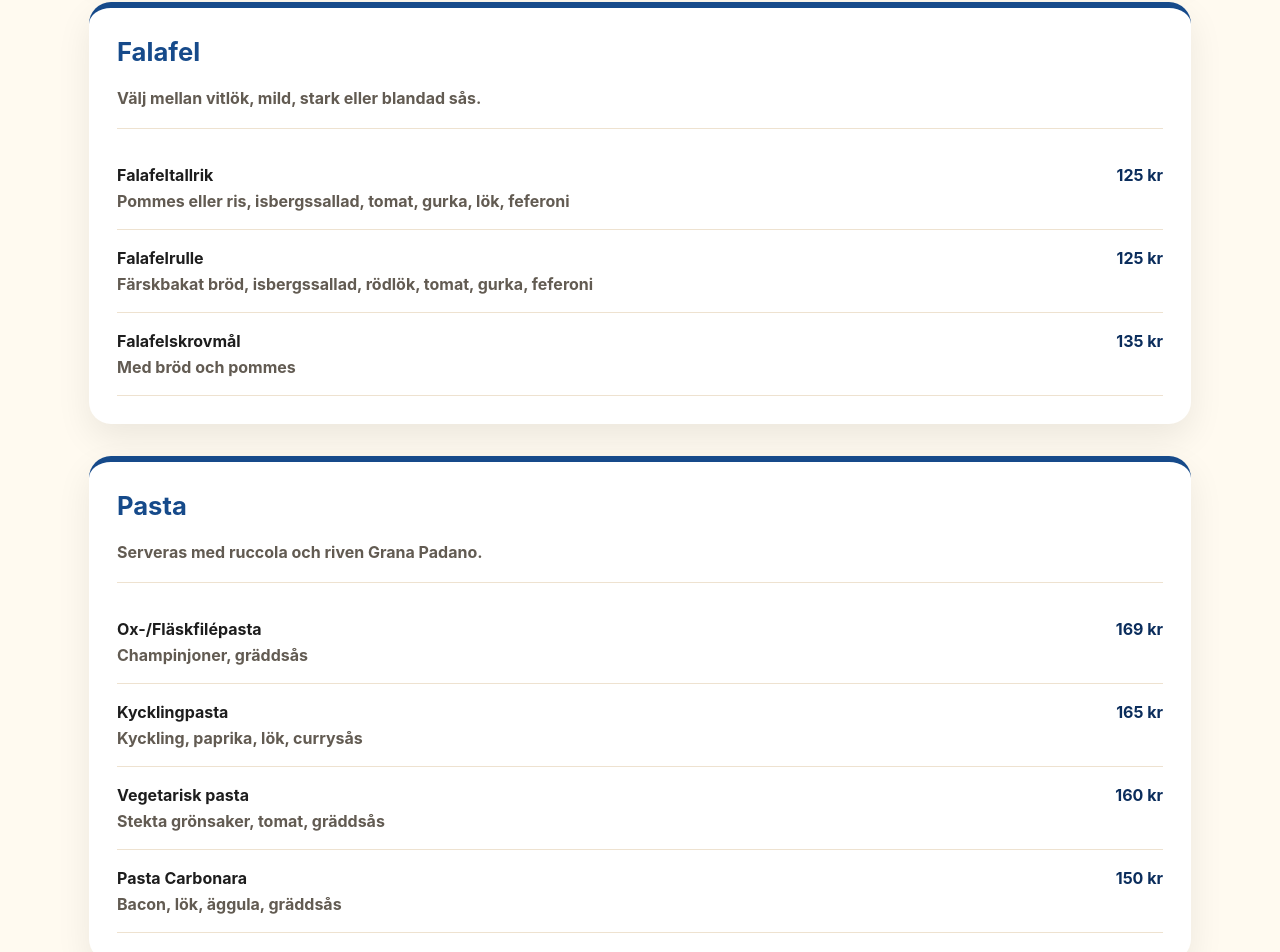
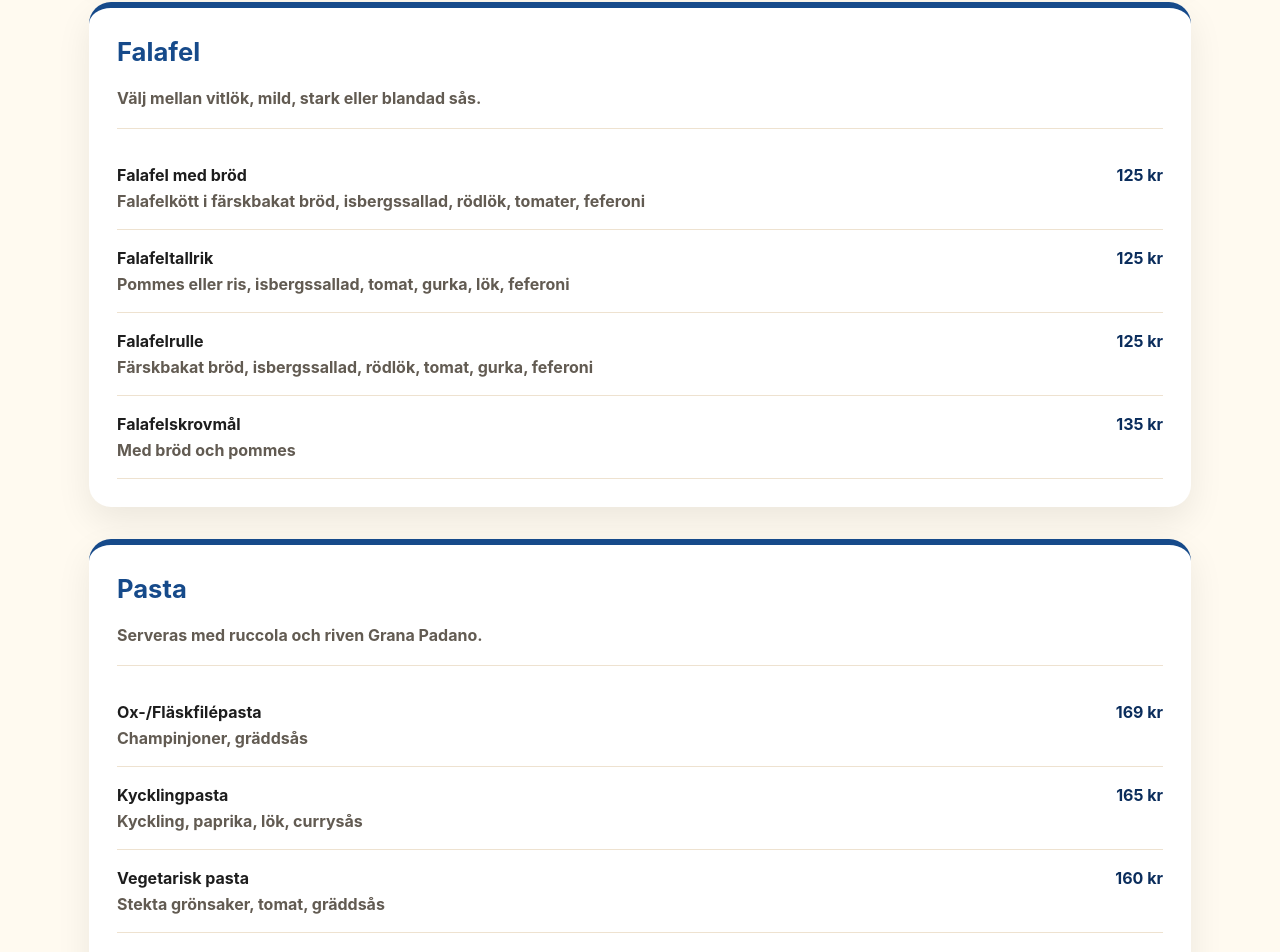
Before and after one commit to lafornetto/lafornetto, a React (Vite) app: page /meny in a window 1280 px wide. Shown: the part 5841-6793 px from the top of the page. Built offline with nearby package versions, Linux system fonts and the light colour scheme.

Commit message:
Update menu

```diff
--- a/src/data/menuData.ts
+++ b/src/data/menuData.ts
@@ -465,6 +465,14 @@ export const menuCategories: MenuCategory[] = [
     },
     items: [
       {
+        name: { sv: "Falafel med bröd", en: "Falafel with bread" },
+        description: {
+          sv: "Falafelkött i färskbakat bröd, isbergssallad, rödlök, tomater, feferoni",
+          en: "Falafel meat in freshly baked bread, iceberg lettuce, red onion, tomatoes, pepperoni peppers",
+        },
+        price: "125 kr",
+      },
+      {
         name: { sv: "Falafeltallrik", en: "Falafel plate" },
         description: {
           sv: "Pommes eller ris, isbergssallad, tomat, gurka, lök, feferoni",
```
